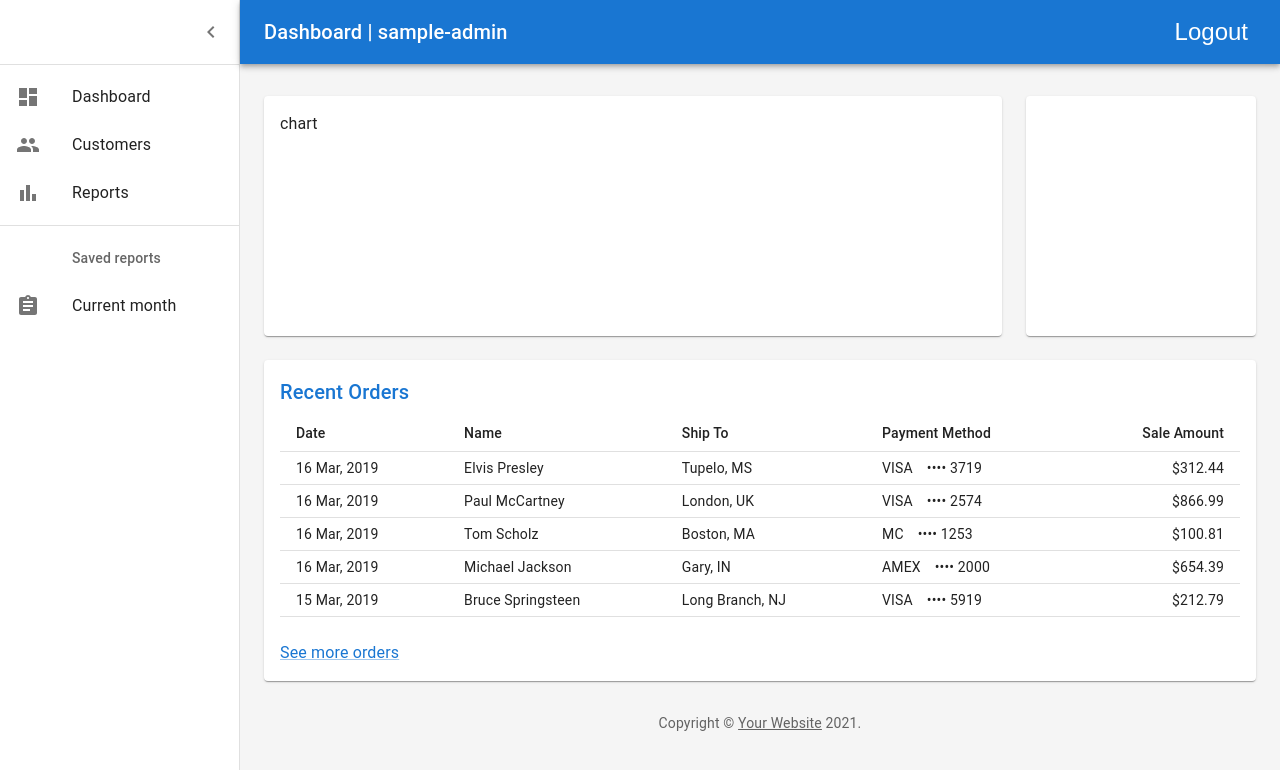
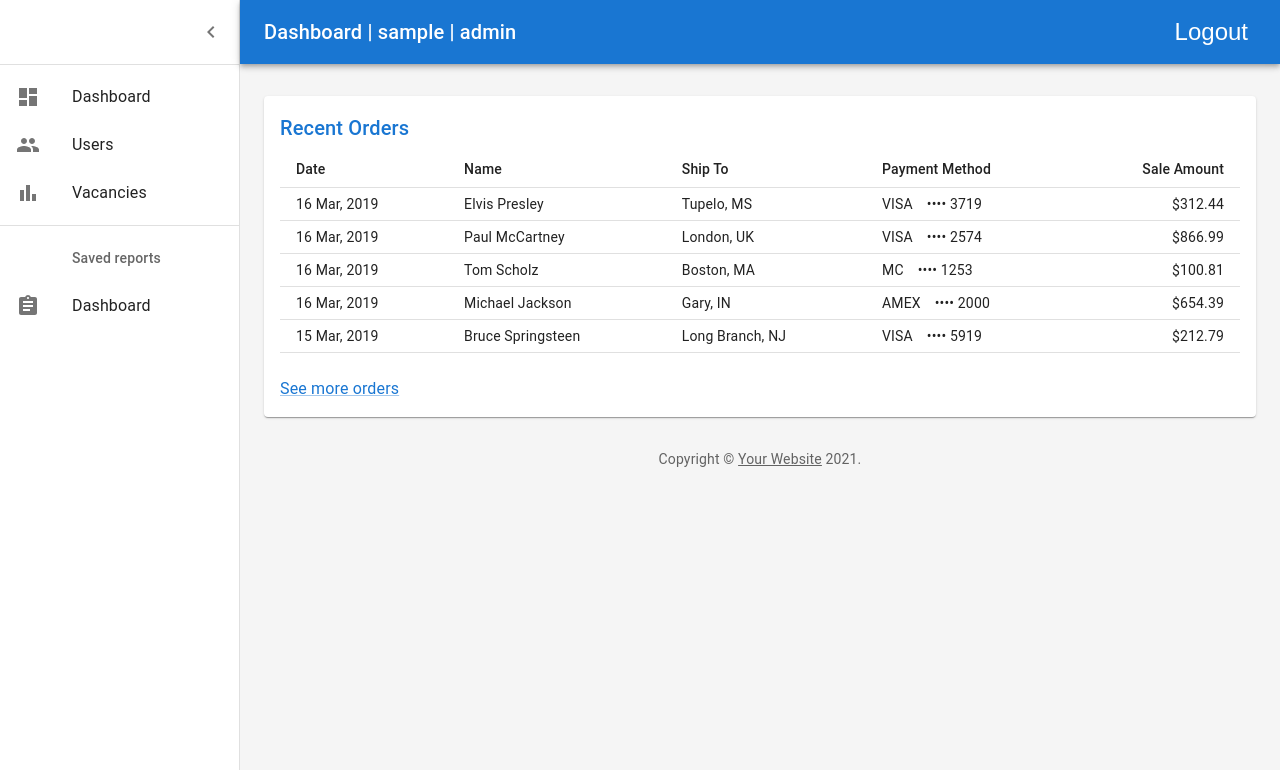
Before and after one commit to conqueror23/predictHire, a Next.js app in the folder nextApp/: page /dashboard in a window 1280 px wide. Shown: the top 770 px of the page. Built offline with nearby package versions, Linux system fonts and the light colour scheme; sample sign-in values are in the browser's storage.

Commit message:
sepeart-copyright-components-out

```diff
--- a/nextApp/apollo/queries/user/getUserByUsername.ts
+++ b/nextApp/apollo/queries/user/getUserByUsername.ts
@@ -6,6 +6,5 @@ query GetUsers$($username:String!){
         usename
         password
     }
-
 }
 `
--- a/nextApp/pages/dashboard/index.tsx
+++ b/nextApp/pages/dashboard/index.tsx
@@ -19,24 +19,8 @@ import ChevronLeftIcon from "@mui/icons-material/ChevronLeft";
 import { mainListItems, secondaryListItems } from "./listItems";
 import Orders from "./Orders";
 import { useRouter } from "next/router";
+import Copyright from 'src/components/copyRight'
 
-function Copyright(props: any) {
-  return (
-    <Typography
-      variant="body2"
-      color="text.secondary"
-      align="center"
-      {...props}
-    >
-      {"Copyright © "}
-      <Link color="inherit" href="https://material-ui.com/">
-        Your Website
-      </Link>{" "}
-      {new Date().getFullYear()}
-      {"."}
-    </Typography>
-  );
-}
 
 const drawerWidth: number = 240;
 
@@ -147,8 +131,7 @@ function DashboardContent() {
               sx={{ flexGrow: 1 }}
             >
               Dashboard |{" "}
-              { userData.name}
-              -{userData.role}
+              { userData.name} | {userData.role}
             </Typography>
 
             <IconButton
@@ -194,30 +177,6 @@ function DashboardContent() {
           <Toolbar />
           <Container maxWidth="lg" sx={{ mt: 4, mb: 4 }}>
             <Grid container spacing={3}>
-              {/* Chart */}
-              <Grid item xs={12} md={8} lg={9}>
-                <Paper
-                  sx={{
-                    p: 2,
-                    display: "flex",
-                    flexDirection: "column",
-                    height: 240,
-                  }}
-                >
-                  chart
-                </Paper>
-              </Grid>
-              {/* Recent Deposits */}
-              <Grid item xs={12} md={4} lg={3}>
-                <Paper
-                  sx={{
-                    p: 2,
-                    display: "flex",
-                    flexDirection: "column",
-                    height: 240,
-                  }}
-                ></Paper>
-              </Grid>
               {/* Recent Orders */}
               <Grid item xs={12}>
                 <Paper sx={{ p: 2, display: "flex", flexDirection: "column" }}>
--- a/nextApp/pages/dashboard/listItems.tsx
+++ b/nextApp/pages/dashboard/listItems.tsx
@@ -20,13 +20,13 @@ export const mainListItems = (
       <ListItemIcon>
         <PeopleIcon />
       </ListItemIcon>
-      <ListItemText primary="Customers" />
+      <ListItemText primary="Users" />
     </ListItem>
     <ListItem button>
       <ListItemIcon>
         <BarChartIcon />
       </ListItemIcon>
-      <ListItemText primary="Reports" />
+      <ListItemText primary="Vacancies" />
     </ListItem>
 
   </div>
@@ -39,7 +39,7 @@ export const secondaryListItems = (
       <ListItemIcon>
         <AssignmentIcon />
       </ListItemIcon>
-      <ListItemText primary="Current month" />
+      <ListItemText primary="Dashboard" />
     </ListItem>
 
   </div>
--- /dev/null
+++ b/nextApp/src/components/copyRight/index.tsx
@@ -0,0 +1,23 @@
+import Typography from "@mui/material/Typography";
+import Link from "@mui/material/Link";
+
+function Copyright(props: any) {
+    return (
+      <Typography
+        variant="body2"
+        color="text.secondary"
+        align="center"
+        {...props}
+      >
+        {"Copyright © "}
+        <Link color="inherit" href="https://material-ui.com/">
+          Your Website
+        </Link>{" "}
+        {new Date().getFullYear()}
+        {"."}
+      </Typography>
+    );
+  }
+
+
+export default Copyright
--- /dev/null
+++ b/nextApp/src/components/index.ts
@@ -0,0 +1 @@
+export * from './copyRight'
```
Also changed, not shown: nextApp/pages/singin.tsx (+27 -34 lines).
